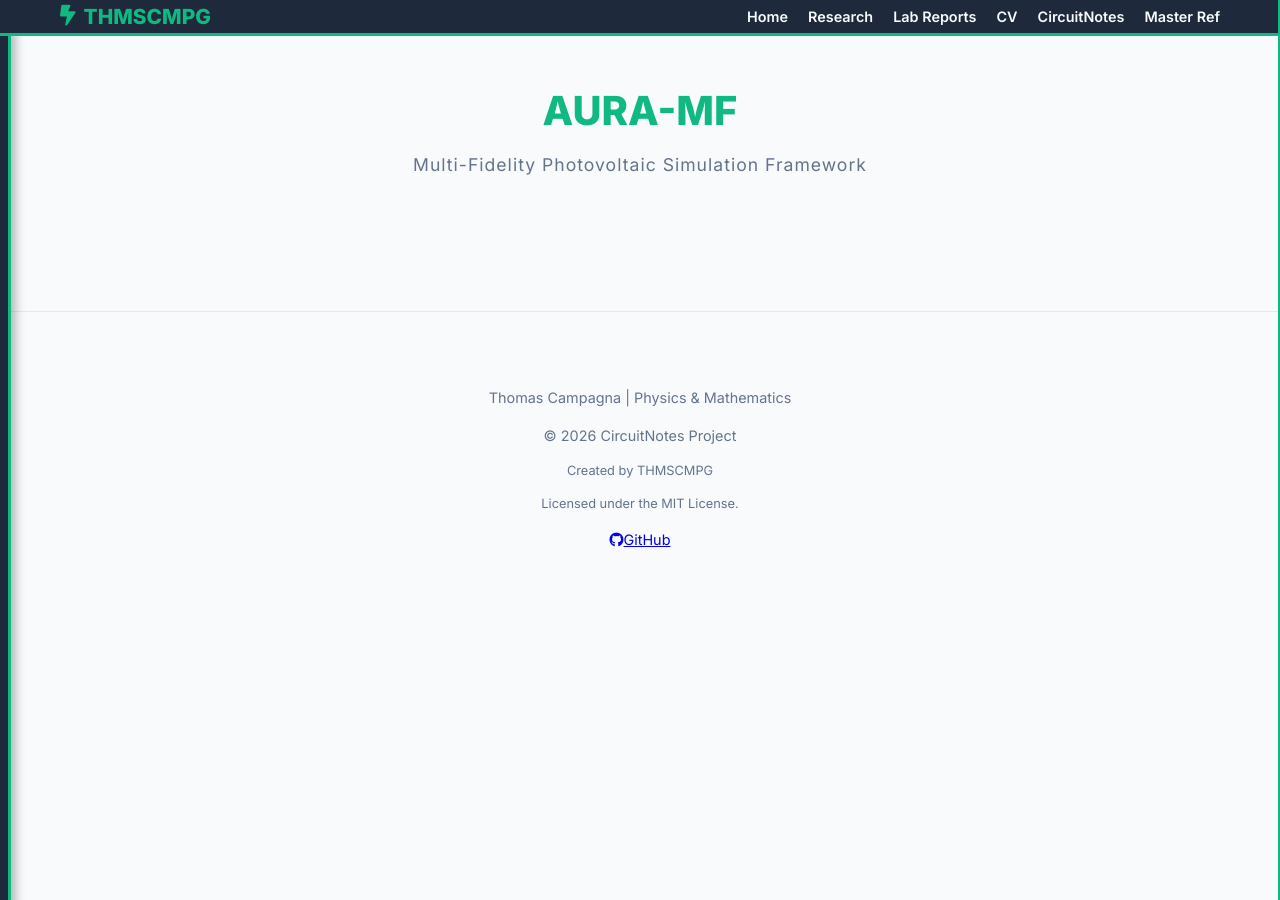
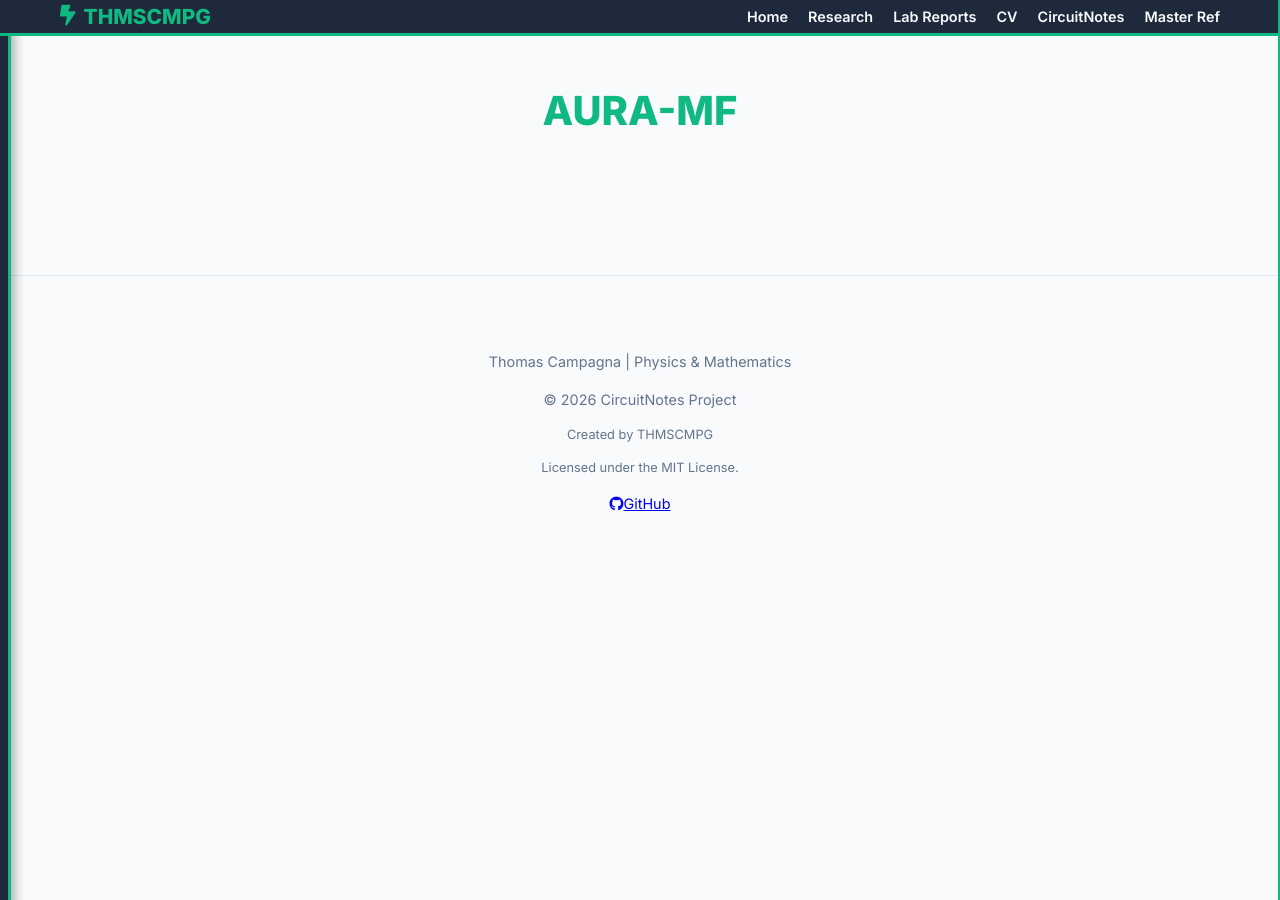
Before and after one commit to THMSCMPG/AURA-MF, a Jekyll site: the page built from index.html, in a window 1280 px wide. Built offline with Jekyll 4.4.1, drawn with Linux system fonts in a browser that asks for light colours.

Commit message:
Update default.html

```diff
--- a/_layouts/default.html
+++ b/_layouts/default.html
@@ -69,7 +69,7 @@
 
         <header style="margin-bottom: 40px; text-align: center;">
             <h1 style="color: var(--primary); font-size: 2.5rem; margin-bottom: 0.5rem; font-weight: 800;">AURA-MF</h1>
-            <div style="color: var(--text-light); font-size: 1.1rem; letter-spacing: 1px;">Multi-Fidelity Photovoltaic Simulation Framework</div>
+            <title style="color: var(--text-light); font-size: 1.1rem; letter-spacing: 1px;">{{ page.title }}</title>
         </header>
 
         <section id="content">
```
